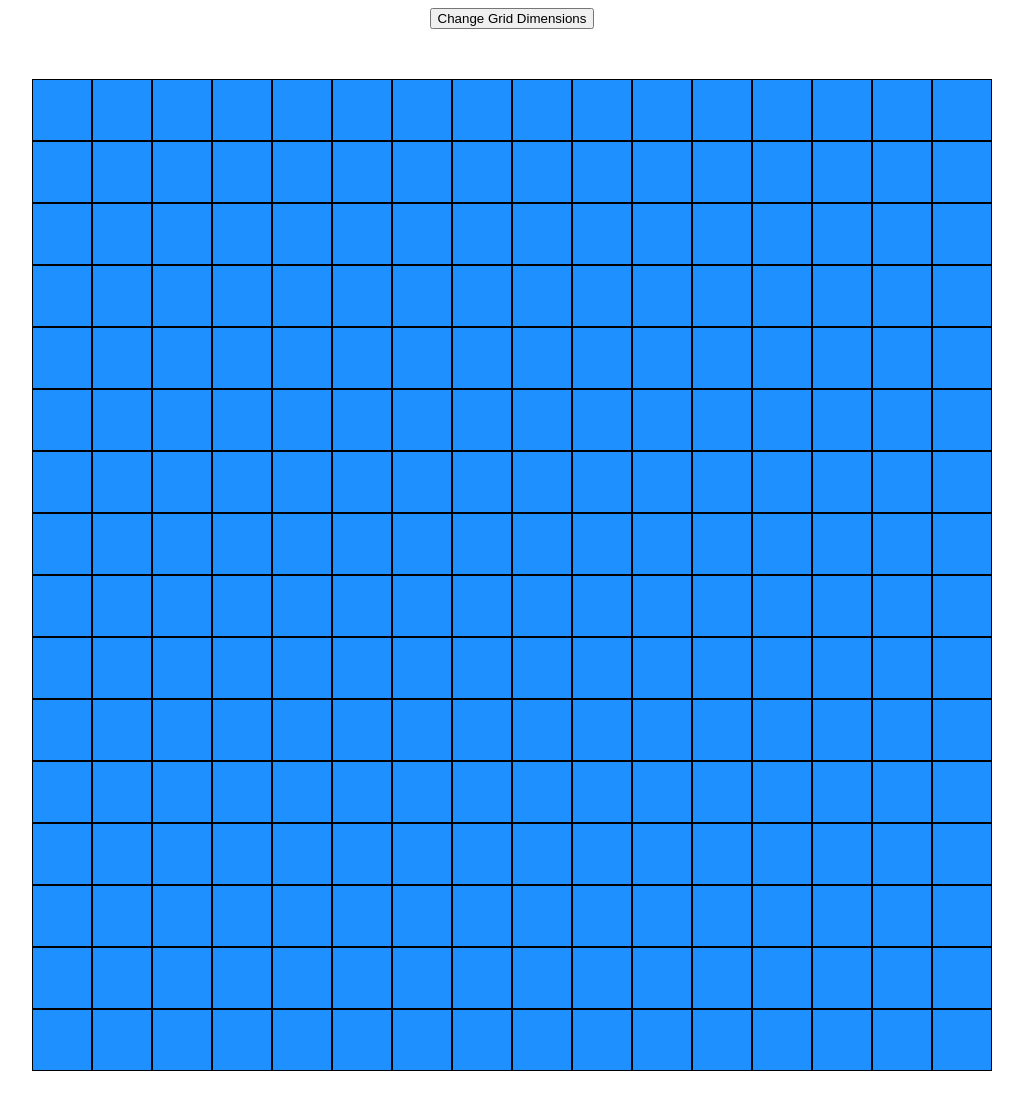
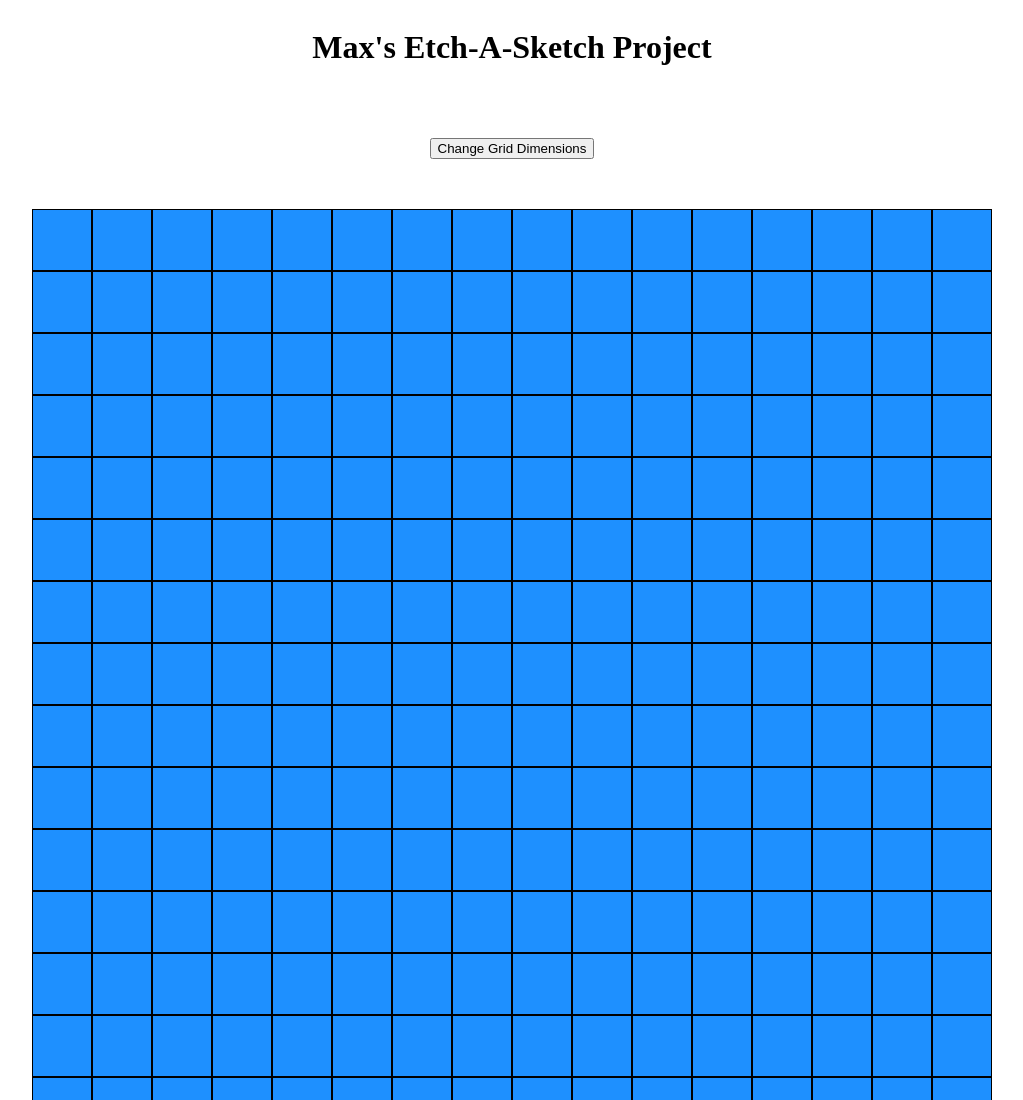
Before and after one commit to Mizakson/etch_a_sketch, a plain HTML site: page index.html in a window 1280 px wide. Shown: the top 1100 px of the page, without its empty margins (128-1151 px from the left). Before the commit the page ends 1079 px from the top, so only its background shows below. Drawn offline with Linux system fonts and the light colour scheme.

Commit message:
Add title div with h1 text

```diff
--- a/index.html
+++ b/index.html
@@ -7,6 +7,9 @@
         <link rel="stylesheet" href="styles.css">
     </head>
     <body>
+        <div class="title">
+            <h1>Max's Etch-A-Sketch Project</h1>
+        </div>
         <div class="reset-page">
             <button>Change Grid Dimensions</button>
         </div>
```
